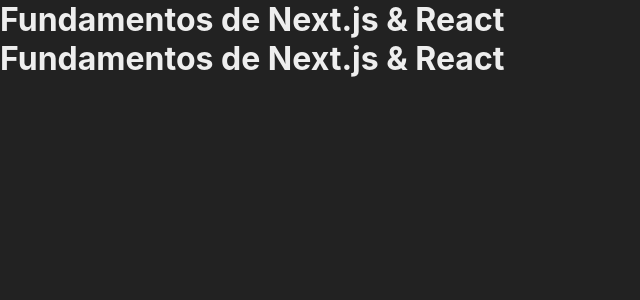
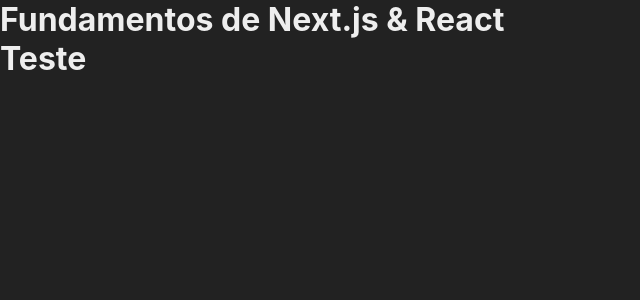
Before and after one commit to P4ul1t0s/fundamentos-next, a Next.js app: page /exemplo in a window 1280 px wide. Shown: the top 300 px of the page, without its empty margins (0-640 px from the left). Built offline with nearby package versions, Linux system fonts and the light colour scheme.

Commit message:
Props dos componentes

```diff
--- a/src/components/Cabecalho.jsx
+++ b/src/components/Cabecalho.jsx
@@ -1,7 +1,9 @@
-export default function Cabecalho(){
+export default function Cabecalho(abc){
+    const texto = abc.texto
+
     return(
         <header>
-            <h1>Fundamentos de Next.js & React</h1>
+            <h1>{texto}</h1>
         </header>
     )
 }
--- a/src/pages/exemplo.jsx
+++ b/src/pages/exemplo.jsx
@@ -3,8 +3,8 @@
 export default function Exemplo(){
     return(
         <>
-            <Cabecalho/>
-            <Cabecalho/>
+            <Cabecalho texto="Fundamentos de Next.js & React"/>
+            <Cabecalho texto="Teste"/>
         </>
     )
 }
```
